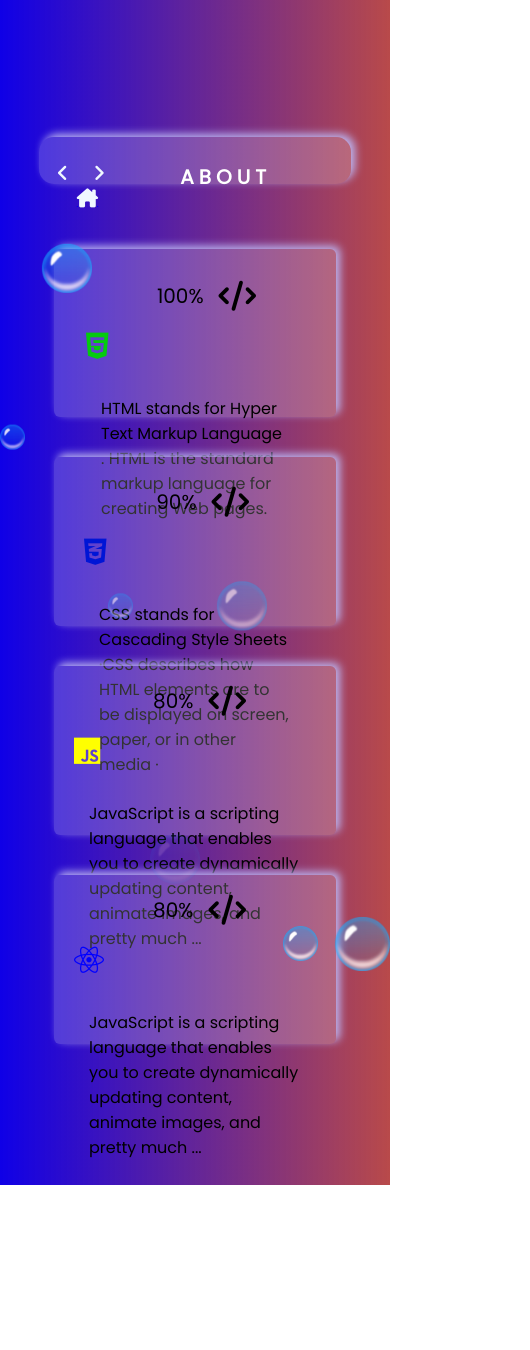
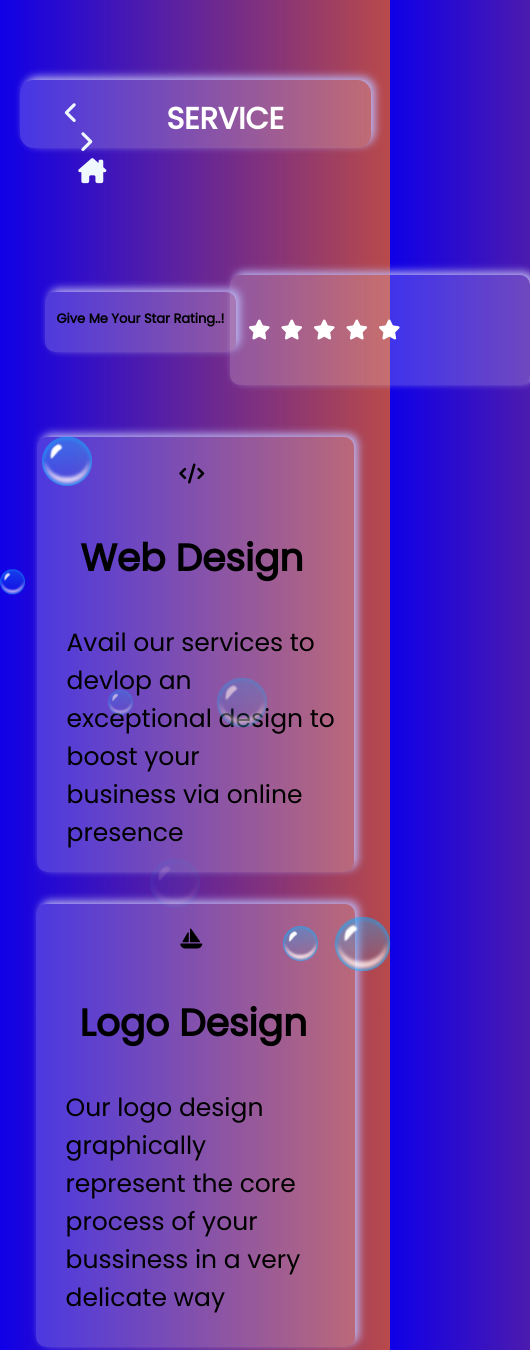
Before and after one commit to ovinmano/Glassmorphism-portfolio, a plain HTML site: page service.html in a window 390 px wide. Shown: the top 1350 px of the page, 530 px wide, since content can reach past the window. Before the commit the page ends 1185 px from the top, so only its background shows below. Drawn offline with Linux system fonts and the light colour scheme.

Commit message:
Update service.html

```diff
--- a/service.html
+++ b/service.html
@@ -2,12 +2,11 @@
 <html lang="en">
 
 <head>
-    <title>ABOUT</title>
+    <title>service</title>
     <!-- font awesome link -->
     <link rel="stylesheet" href="https://cdnjs.cloudflare.com/ajax/libs/font-awesome/6.1.2/css/all.min.css"
         integrity="sha512-1sCRPdkRXhBV2PBLUdRb4tMg1w2YPf37qatUFeS7zlBy7jJI8Lf4VHwWfZZfpXtYSLy85pkm9GaYVYMfw5BC1A=="
         crossorigin="anonymous" referrerpolicy="no-referrer" />
-
 </head>
 
 <body>
@@ -36,7 +35,7 @@
             height: 16vh;
             background-color: rgba(255, 255, 255, 0.2);
             border-radius: 14px;
-            margin-bottom: 65vh;
+            margin-bottom: 75vh;
             justify-content: space-between;
             box-shadow: 4px -3px 9px 0px rgb(187, 181, 241);
         }
@@ -44,7 +43,6 @@
         .container:hover {
             background: #ff0000;
             box-shadow: 4px -3px 9px 0px rgb(0, 238, 255);
-
         }
 
         .icons {
@@ -78,7 +76,7 @@
             display: inline-block;
             justify-content: space-between;
             margin: 25px;
-            margin-right: 44%;
+            margin-right: 42%;
             position: relative;
             font-size: 30px;
             font-weight: bold;
@@ -106,100 +104,157 @@
             transition: 0.2s;
         }
 
-        .code-container {
-            margin-top: 100px;
+        .service-container {
+            margin-top: 3%;
             display: flex;
-            justify-content: space-between;
+            padding: 10px;
         }
-        .html-code {
-            padding: 22px;
-            border-radius: 6px;
-            margin: 15px;
-            background-color: rgba(255, 255, 255, 0.2);
+
+        h2 {
+            text-align: justify;
+            margin-left: 5%;
+        }
+
+        .web-design {
+            background: rgba(255, 255, 255, 0.2);
+            padding: 12px;
+            margin: 10px;
+            border-radius: 10px;
             box-shadow: 4px -3px 9px 0px rgb(187, 181, 241);
         }
-        .html-code:hover {
-            background: #0a65dd;
-            box-shadow: 4px -3px 9px 0px rgb(27, 49, 49);
+
+        .web-design:hover {
+            background: #ff0000;
+            box-shadow: 4px -3px 9px 0px rgb(0, 238, 255);
+        }
+
+        .logo-design {
+            background: rgba(255, 255, 255, 0.2);
+            padding: 12px;
+            margin: 10px;
+            border-radius: 10px;
+            box-shadow: 4px -3px 9px 0px rgb(187, 181, 241);
+        }
+
+        .logo-design:hover {
+            background: #ff0000;
+            box-shadow: 4px -3px 9px 0px rgb(0, 238, 255);
+        }
+
+        .graphic-design {
+            background: rgba(255, 255, 255, 0.2);
+            padding: 12px;
+            margin: 10px;
+            border-radius: 10px;
+            box-shadow: 4px -3px 9px 0px rgb(187, 181, 241);
+        }
+
+        .graphic-design:hover {
+            background: #ff0000;
+            box-shadow: 4px -3px 9px 0px rgb(0, 238, 255);
+        }
+
+        .responsive-design {
+            background: rgba(255, 255, 255, 0.2);
+            padding: 12px;
+            margin: 10px;
+            border-radius: 10px;
+            box-shadow: 4px -3px 9px 0px rgb(187, 181, 241);
+        }
+
+        .responsive-design:hover {
+            background: #ff0000;
+            box-shadow: 4px -3px 9px 0px rgb(0, 238, 255);
+        }
+
+        i.fa-code {
+            font-size: 20px;
+            margin-left: 41%;
+            margin-top: 15px;
+        }
+
+        i.fa-sailboat {
+            margin-left: 41%;
+            font-size: 20px;
+            margin-top: 15px;
+        }
+
+        i.fa-gripfire {
+            margin-left: 41%;
+            font-size: 22px;
+            margin-top: 15px;
 
         }
-        .css-code {
-            background-color: rgba(255, 255, 255, 0.2);
-            padding: 20px;
-            border-radius: 6px;
-            margin: 15px;
-            box-shadow: 4px -3px 9px 0px rgb(187, 181, 241);
-        }
-        .css-code:hover {
-            background: #0a65dd;
-            box-shadow: 4px -3px 9px 0px rgb(27, 49, 49);
-        }
-        .js-code {
-            background-color: rgba(255, 255, 255, 0.2);
-            padding: 10px;
-            border-radius: 6px;
-            margin: 15px;
-            box-shadow: 4px -3px 9px 0px rgb(187, 181, 241);
-        }
-        .js-code:hover {
-            background: #0a65dd;
-            box-shadow: 4px -3px 9px 0px rgb(27, 49, 49);
-        }
-        .react-code{
-            background-color: rgba(255, 255, 255, 0.2);
-            padding: 10px;
-            border-radius: 6px;
-            margin: 15px;
-            box-shadow: 4px -3px 9px 0px rgb(187, 181, 241);
-        }
-        .react-code:hover {
-            background: #0a65dd;
-            box-shadow: 4px -3px 9px 0px rgb(27, 49, 49);
-        }
-        /* paragraph */
-        p {
-            padding: 25px;
-            justify-content: center;
-        }
-        .code-container i {
-            font-size: 30px;
-            display: flex;
-            text-align: center;
-            padding: 10px;
-        }
-        .per {
-            margin: 5px;
-            margin-left: 34%;
-            float: left;
-            font-size: 20px;
-            margin-top: 10px;
+
+        i.fa-mobile-screen-button {
+            margin-left: 41%;
+            font-size: 22px;
+            margin-top: 15px;
         }
 
-        .fa-html5 {
-            color: rgb(5, 202, 15);
+        .star-rating {
+            background: rgba(255, 255, 255, 0.2);
+            display: flex;
+            margin-top: 80px;
+            padding: 13px;
+            margin-left: 60%;
+            width: 260px;
+            border-radius: 10px;
+            box-shadow: 4px -3px 9px 0px rgb(187, 181, 241);
+            height: 90px;
         }
-        .fa-html5:hover{
+
+        .star-rating:hover {
+            box-shadow: 4px -3px 9px 0px rgb(0, 238, 255);
+        }
+
+
+
+        .fa-star {
+            font-size: 20px;
+            padding: 5px;
+            margin-top: 15px;
             color: white;
         }
 
-        .fa-css3-alt {
-            color: rgb(0, 21, 214);
+        .fa-star:hover {
+            color: #ff0000;
         }
-        .fa-css3-alt:hover{
-            color: rgb(255, 255, 255);
+
+        .btn {
+            display: none;
+            font-size: 15px;
+            padding: 3px;
+            background: rgba(255, 255, 255, 0.6);
+            cursor: pointer;
+            border: none;
+            margin-top: 15px;
+            height: 30px;
+            margin-left: 5px;
         }
-        .fa-js {
-            color: yellow;
+
+        .rating-content {
+            background: rgba(255, 255, 255, 0.2);
+            border-radius: 10px;
+            box-shadow: 4px -3px 9px 0px rgb(187, 181, 241);
+            height: 90px;
+            margin-top: 6%;
+            margin-left: 20px;
+            display: flex;
+            position: absolute;
+            padding: 10px;
         }
-        .fa-js:hover {
-            color: rgb(255, 255, 255);
+
+        h4 {
+            text-align: center;
+            margin-top: 20px;
         }
-        .fa-react {
-            color: blue;
+
+        .rating-content:hover {
+            background: #ff0000;
+            box-shadow: 4px -3px 9px 0px rgb(0, 238, 255);
         }
-        .fa-react:hover {
-            color: rgb(255, 255, 255);
-        }
+
 
         .bubbles img {
             width: 50px;
@@ -213,7 +268,6 @@
             justify-content: space-between;
             position: absolute;
             bottom: -15vh;
-            position: fixed;
         }
 
         @keyframes bubble {
@@ -232,7 +286,7 @@
             }
 
             100% {
-                transform: translateY(-140vh);
+                transform: translateY(-100vh);
                 opacity: 0;
             }
         }
@@ -272,136 +326,186 @@
             animation-delay: 3.5s;
             width: 25px;
         }
+        /* responsive */
 
-        /* resopsive */
         @media (orientation:portrait) and (max-width:980px) {
-            .code-container {
+            body{
+                height: 120vh;
+            }
+            .container {
+                width: 90%;
+                height: 8vh;
+                background-color: rgba(255, 255, 255, 0.2);
+                border-radius: 14px;
+                margin-bottom: 93vh;
+                box-shadow: 4px -3px 9px 0px rgb(187, 181, 241);
+            }
+            .logo{
+                margin-top: 5%;
+            }
+
+            .star-rating {
+                background: rgba(255, 255, 255, 0.2);
                 display: flex;
+                margin-top: 15%;
+                padding-top: 10px;
+                margin-left: 60%;
+                width: 300px;
+                border-radius: 10px;
+                box-shadow: 4px -3px 9px 0px rgb(187, 181, 241);
+                height: 110px;
+            }
+
+            .icons {
+                margin-top: 6%;
+            }
+
+            .fa-star {
+                font-size: 20px;
+                padding: 5px;
+                margin-top: 30px;
+                color: white;
+            }
+
+            .star-rating:hover {
+                box-shadow: 4px -3px 9px 0px rgb(0, 238, 255);
+            }
+
+            .fa-star:hover {
+                color: #ff0000;
+            }
+
+            .btn {
+                display: none;
+                font-size: 20px;
+                background: rgba(255, 255, 255, 0.6);
+                cursor: pointer;
+                border: none;
+                padding-bottom:29px;
+                margin-top: 30px;
+                height: 30px;
+                margin-left: 25px;
+            }
+
+            .service-container {
+                margin-top: 10%;
+                display: flex;
+                padding: 8px;
                 flex-direction: column;
-                margin-top: 15%;
             }
-            .logo {
-                width: 11%;
-                font-size: 20px;
-                text-align: center;
-                margin-top: 25px;
-                margin-left: 10px;
+
+            .web-design {
+
+                background: rgba(255, 255, 255, 0.2);
+                padding-left: 30px;
+                padding-bottom: 20px;
+                font-size: 25px;
+                margin: 9px;
+                border-radius: 10px;
+                box-shadow: 4px -3px 9px 0px rgb(187, 181, 241);
             }
-            .icons {
-                display: flex;
-                margin-left: 10px;
-                margin-top: 25px;
-                height: 10px;
+
+            .web-design:hover {
+                background: #ff0000;
+                box-shadow: 4px -3px 9px 0px rgb(0, 238, 255);
+            }
+
+            .logo-design {
+                background: rgba(255, 255, 255, 0.2);
+                padding: 10px;
+                padding-left: 30px;
+                padding-bottom: 30px;
+                font-size: 25px;
+                margin: 8px;
+                margin-top: 7%;
+                border-radius: 10px;
+                box-shadow: 4px -3px 9px 0px rgb(187, 181, 241);
+            }
+
+            .logo:hover {
+                background: #ff0000;
+                box-shadow: 4px -3px 9px 0px rgb(0, 238, 255);
+            }
+
+            .graphic-design {
+                background: rgba(255, 255, 255, 0.2);
+                padding: 10px;
+                padding-left: 30px;
+                padding-bottom: 30px;
+                font-size: 25px;
+                margin: 8px;
+                margin-top: 7%;
+                border-radius: 10px;
+                box-shadow: 4px -3px 9px 0px rgb(187, 181, 241);
+            }
+
+            .graphic-design:hover {
+                background: #ff0000;
+                box-shadow: 4px -3px 9px 0px rgb(0, 238, 255);
+            }
+
+            .responsive-design {
+                background: rgba(255, 255, 255, 0.2);
+                padding: 10px;
+                padding-left: 30px;
+                padding-bottom: 30px;
+                font-size: 25px;
+                margin: 8px;
+                margin-top: 7%;
+                border-radius: 10px;
+                box-shadow: 4px -3px 9px 0px rgb(187, 181, 241);
+            }
+
+            .responsive-design:hover {
+                background: #ff0000;
+                box-shadow: 4px -3px 9px 0px rgb(0, 238, 255);
             }
 
             .fa-angle-left {
-                font-size: 15px;
+                justify-content: space-between;
+                font-size: 25px;
                 color: aliceblue;
             }
 
             .fa-angle-right {
-                font-size: 15px;
+                padding-left: 15px;
+                justify-content: space-between;
+                font-size: 25px;
                 color: aliceblue;
             }
 
             .fa-house-chimney {
-                display: flex;
-                font-size: 15px;
+                padding-left: 15px;
+                font-size: 25px;
                 color: aliceblue;
             }
 
-            .html-code {
-                margin-top: 10%;
-                height: 30%;
+
+
+            .rating-content {
+                background: rgba(255, 255, 255, 0.2);
+                border-radius: 10px;
+                box-shadow: 4px -3px 9px 0px rgb(187, 181, 241);
+                height: 60px;
+                margin-top: 18%;
+                margin-left: 25px;
+                display: flex;
+                position: absolute;
+                padding: 7px;
             }
 
-            .css-code {
-                margin-top: 10%;
-                height: 30%;
+            h4 {
+                font-size: 13px;
+                text-align: center;
+                margin-top: 10px;
+                padding-left: 5px;
+                padding-right: 5px;
             }
 
-            .js-code {
-                height: 30vh;
-                margin-top: 10%;
+            .rating-content:hover {
+                background: #ff0000;
+                box-shadow: 4px -3px 9px 0px rgb(0, 238, 255);
             }
-            .react-code {
-                height: 30vh;
-                margin-top: 10%;
-            }
-            @media (orientation:landscape) and (max-width:360px) {}
-            body{
-                height: 110vh;
-            }
-            .container {
-                background-color: rgba(255, 255, 255, 0.2);
-                border-radius: 16px;
-                margin-top: -15%;
-                justify-content: space-between;
-                box-shadow: 4px -3px 9px 0px rgb(187, 181, 241);
-            }
-
-            .code-container {
-                display: flex;
-                flex-direction: column;
-                margin-top: 5%;
-            }
-            .container {
-                width: 80%;
-                height: 5%;
-                background-color: rgba(255, 255, 255, 0.2);
-                border-radius: 15px;
-
-            }
-
-            .logo {
-                width: 11%;
-                font-size: 20px;
-                text-align: center;
-                margin-top: 25px;
-                margin-left: 10px;
-                letter-spacing: 5px;
-            }
-
-            .icons {
-                display: flex;
-                margin-left: 10px;
-                margin-top: 25px;
-                height: 10px;
-            }
-
-            .fa-angle-left {
-                font-size: 19px;
-                color: aliceblue;
-            }
-
-            .fa-angle-right {
-                font-size: 19px;
-                color: aliceblue;
-            }
-            .fa-house-chimney {
-                display: flex;
-                font-size: 19px;
-                color: aliceblue;
-            }
-            .html-code {
-                margin-top: 5%;
-                height: 20vh;
-
-            }
-            .css-code {
-                margin-top: 8%;
-                height: 20vh;
-            }
-
-            .js-code {
-                height: 20vh;
-                margin-top: 8%;
-            }
-            .react-code {
-                height: 20vh;
-                margin-top: 8%;
-            }
-
         }
     </style>
     <!-- full container -->
@@ -410,35 +514,52 @@
             <!-- font awesome icons -->
             <div class="icons">
                 <ul>
-                    <li><a href="index.html"><i class="fa fa-angle-left"></i></a></li>
-                    <li><a href="service.html"><i class="fa-solid fa-angle-right"></i></a></li>
+                    <li><a href="about.html"><i class="fa fa-angle-left"></i></a></li>
+                    <li><a href="contact.html"><i class="fa-solid fa-angle-right"></i></a></li>
                     <li><a href="index.html"><i class="fa-solid fa-house-chimney"></i></a></li>
                 </ul>
             </div>
             <!-- logo name -->
-            <div class="logo">ABOUT</div>
+            <div class="logo">SERVICE</div>
         </nav>
-        <!-- skills icon + paragraph -->
-        <div class="code-container">
-            <div class="html-code">
-                <div class="per">100%</div><i class="fa-solid fa-code"></i><i class="fa-brands fa-html5"></i>
-                <p>HTML stands for Hyper Text Markup Language . HTML is the standard markup language for creating Web
-                    pages.</p>
+        <div class="rating-content">
+            <h4>Give Me Your Star Rating..!</h4>
+        </div>
+        <!--js star Rating click event -->
+        <div class="star-rating">
+            <i id="star1" onclick="star1();" class="fa-solid fa-star"></i>
+            <i id="star2" onclick="star2();" class="fa-solid fa-star"></i>
+            <i id="star3" onclick="star3();" class="fa-solid fa-star"></i>
+            <i id="star4" onclick="star4();" class="fa-solid fa-star"></i>
+            <i id="star5" onclick="star5();" class="fa-solid fa-star"></i>
+            <!-- onlcick alert-->
+            <button class="btn" onclick="alert('Thanks For Rating Us')">submit</button>
+        </div>
+        <!-- service container -->
+        <div class="service-container">
+            <div class="web-design"><i class="fa-solid fa-code"></i><br><br>
+                <h2>Web Design</h2><br>
+                <p>Avail our services to devlop an <br> exceptional design to boost your <br>
+                    business via online presence</p>
+
             </div>
-            <div class="css-code">
-                <div class="per">90%</div><i class="fa-solid fa-code"></i><i class="fa-brands fa-css3-alt"></i>
-                <p>CSS stands for Cascading Style Sheets ·CSS describes how HTML elements are to be
-                    displayed on screen, paper, or in other media ·</p>
+            <div class="logo-design"><i class="fa-solid fa-sailboat"></i><br><br>
+                <h2>Logo Design</h2><br>
+                <p>Our logo design graphically <br>represent the core process of your <br>
+                    bussiness in a very delicate way</p>
+
             </div>
-            <div class="js-code">
-                <div class="per">80%</div><i class="fa-solid fa-code"></i><i class="fa-brands fa-js"></i>
-                <p> JavaScript is a scripting language that enables you to create dynamically updating content,
-                    animate images, and pretty much ...</p>
+            <div class="graphic-design"><i class="fa-brands fa-gripfire"></i><br><br>
+                <h2>Graphic Design</h2><br>
+                <p>Our diverse skillset and wide variety <br>of experience and talent is what <br>
+                    make as uniquely equipped</p>
+
             </div>
-            <div class="react-code">
-                <div class="per">80%</div><i class="fa-solid fa-code"></i><i class="fa-brands fa-react"></i>
-                <p> JavaScript is a scripting language that enables you to create dynamically updating content,
-                    animate images, and pretty much ...</p>
+            <div class="responsive-design"><i class="fa-solid fa-mobile-screen-button"></i><br><br>
+                <h2>Resopsive Design</h2><br>
+                <p>With a resopsive ramework, we <br>can desin a website that will adapt <br>
+                    to fit any screen size of screen</p>
+
             </div>
         </div>
     </div>
@@ -451,6 +572,56 @@
         <img src="bubble.png">
         <img src="bubble.png">
     </div>
+    <script>
+        // javaScript using star rating
+        const starEl1 = document.querySelector('#star1');
+        const starEl2 = document.querySelector('#star2');
+        const starEl3 = document.querySelector('#star3');
+        const starEl4 = document.querySelector('#star4');
+        const starEl5 = document.querySelector('#star5');
+        const btnEl = document.querySelector('.btn');
+
+        function star1() {
+            starEl1.style.color = '#ff0000';
+            starEl2.style.color = '#fff';
+            starEl3.style.color = '#fff';
+            starEl4.style.color = '#fff';
+            starEl5.style.color = '#fff';
+            btnEl.style.display = 'block'
+        }
+        function star2() {
+            starEl1.style.color = '#ff0000';
+            starEl2.style.color = '#ff0000';
+            starEl3.style.color = '#fff';
+            starEl4.style.color = '#fff';
+            starEl5.style.color = '#fff';
+            btnEl.style.display = 'block'
+        }
+        function star3() {
+            starEl1.style.color = '#ff0000';
+            starEl2.style.color = '#ff0000';
+            starEl3.style.color = '#ff0000';
+            starEl4.style.color = '#fff';
+            starEl5.style.color = '#fff';
+            btnEl.style.display = 'block'
+        }
+        function star4() {
+            starEl1.style.color = '#ff0000';
+            starEl2.style.color = '#ff0000';
+            starEl3.style.color = '#ff0000';
+            starEl4.style.color = '#ff0000';
+            starEl5.style.color = '#fff';
+            btnEl.style.display = 'block'
+        }
+        function star5() {
+            starEl1.style.color = '#ff0000';
+            starEl2.style.color = '#ff0000';
+            starEl3.style.color = '#ff0000';
+            starEl4.style.color = 'ff0000';
+            starEl5.style.color = '#ff0000';
+            btnEl.style.display = 'block'
+        }
+    </script>
 
 </body>
 
```
